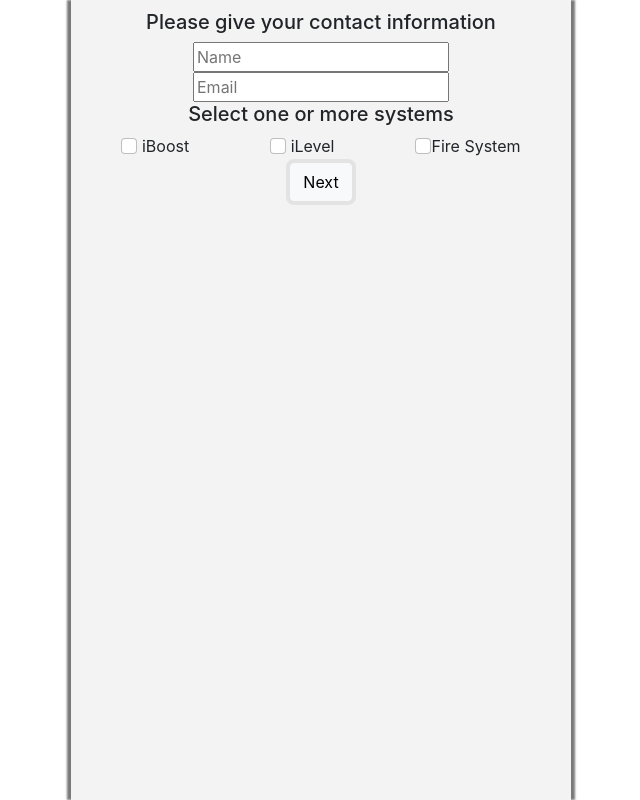
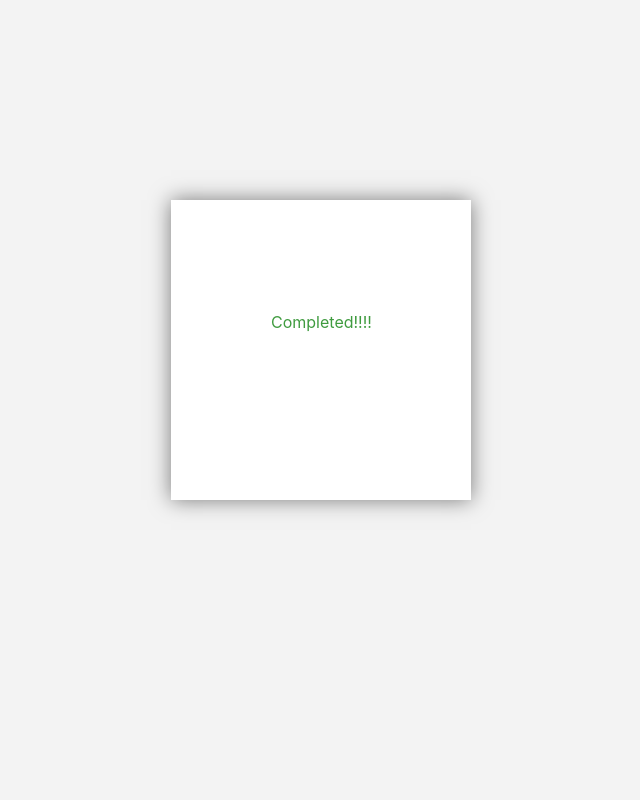
Before and after one commit to nateweis/agreementForm, a React (Create React App) app: page / in a window 1280 px wide. Shown: the whole page, without its empty margins (319-959 px from the left). Built offline with nearby package versions, Linux system fonts and the light colour scheme.

Commit message:
stat working on completed message

```diff
--- a/src/App.js
+++ b/src/App.js
@@ -15,7 +15,7 @@
     render(){
         return(
             <>
-                {this.state.submited? <Completed /> : <Form submitedForm={this.submitedForm} />}
+                {this.state.submited? <Form submitedForm={this.submitedForm} /> : <Completed /> }
             </>
         )
     }
--- a/src/Completed.js
+++ b/src/Completed.js
@@ -2,10 +2,19 @@
 
 function Completed(){
     return(
-        <div className="completed">
-            Completed!!!!
+        <div style={style.container}>
+            <div className="completed">
+                <span className="completed-txt">Completed!!!!</span>
+            </div>
         </div>
     )
 }
 
+const style={
+    container:{
+        backgroundColor: 'rgb(243, 243, 243)',
+        height: window.innerHeight
+    }
+}
+
 export default Completed;
--- a/src/index.css
+++ b/src/index.css
@@ -47,6 +47,20 @@
 }
 .completed{
   color: rgb(63, 155, 63);
+  background-color: white;
+  width: 300px;
+  height: 300px;
+  position: relative;
+  left: 50%;
+  top: 50%;
+  transform: translate(-150px, -200px);
+  box-shadow: 0 0 20px rgba(0, 0, 0, 0.5);
+}
+.completed-txt{
+  position: absolute;
+  top:50%;
+  left: 50%;
+  transform: translate(-50px, -40px);
 }
 
 /* Bootstrap Stuff */
```
